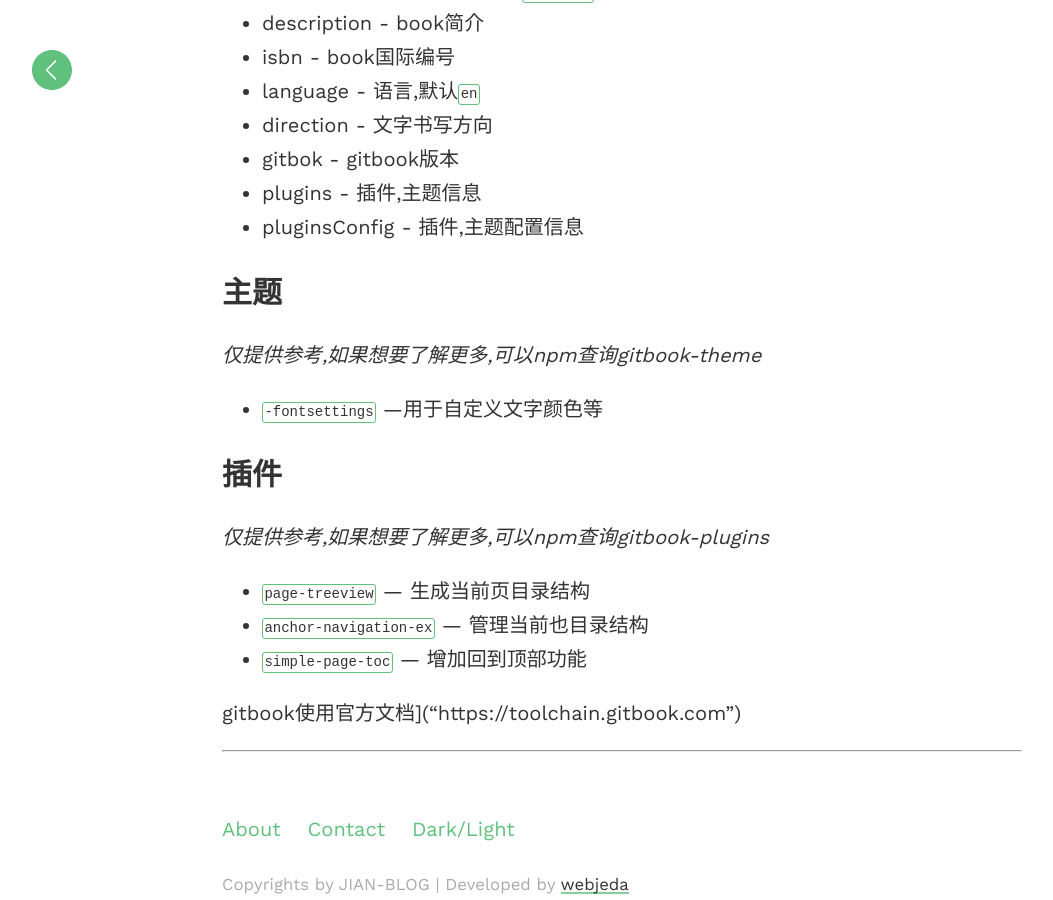
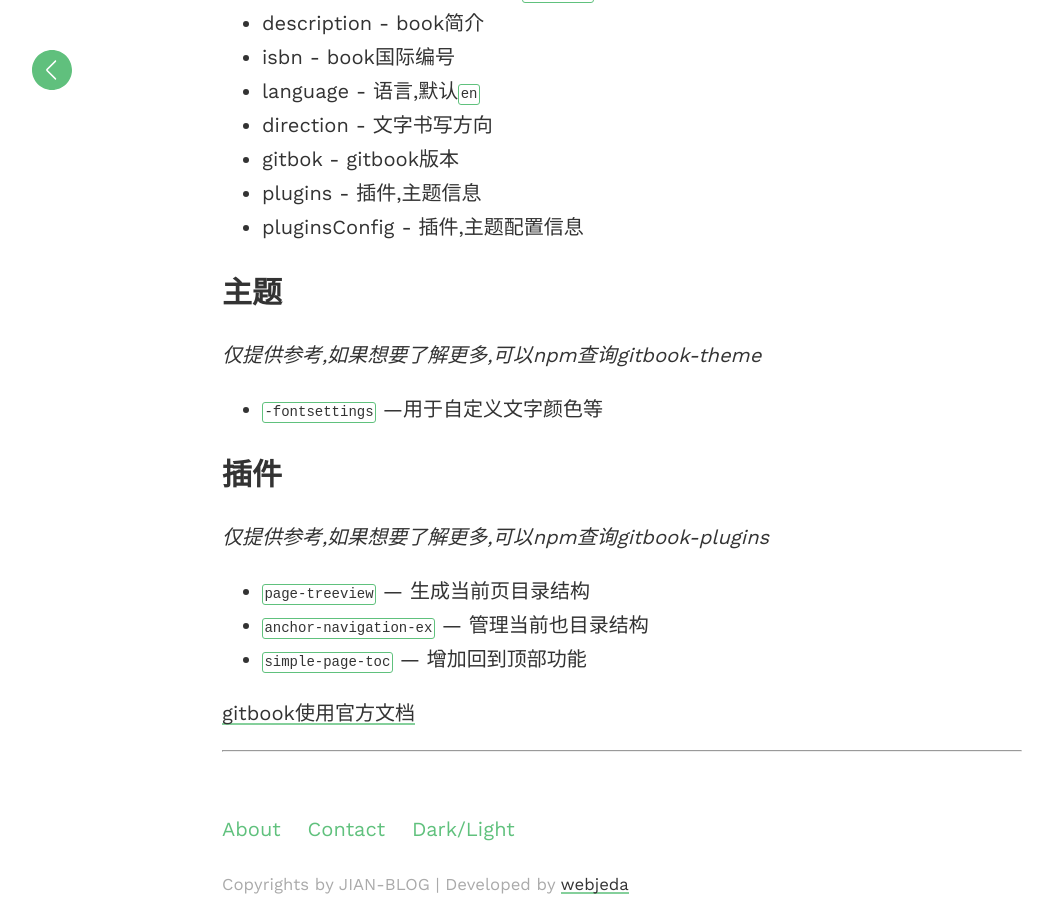
Before and after one commit to aFeiZzz/jianjustin.github.io, a Jekyll site: the page built from _posts/2018-01-14-使用gitbook构建项目文档.md, in a window 1280 px wide and 900 px high, scrolled down 1837 px. Shown: the whole window, without its empty margins (18-1071 px from the left). Built offline with Jekyll 4.4.1, drawn with Linux system fonts in a browser that asks for light colours; comment, search, counter and statistics services are not loaded.

Commit message:
cr:修改

```diff
--- a/_posts/2018-01-14-使用gitbook构建项目文档.md
+++ b/_posts/2018-01-14-使用gitbook构建项目文档.md
@@ -59,4 +59,4 @@ title: gitbook构建项目文档
 * `anchor-navigation-ex` --- 管理当前也目录结构
 * `simple-page-toc` --- 增加回到顶部功能
 
-gitbook使用官方文档]("https://toolchain.gitbook.com")
+[gitbook使用官方文档]("https://toolchain.gitbook.com")
```
